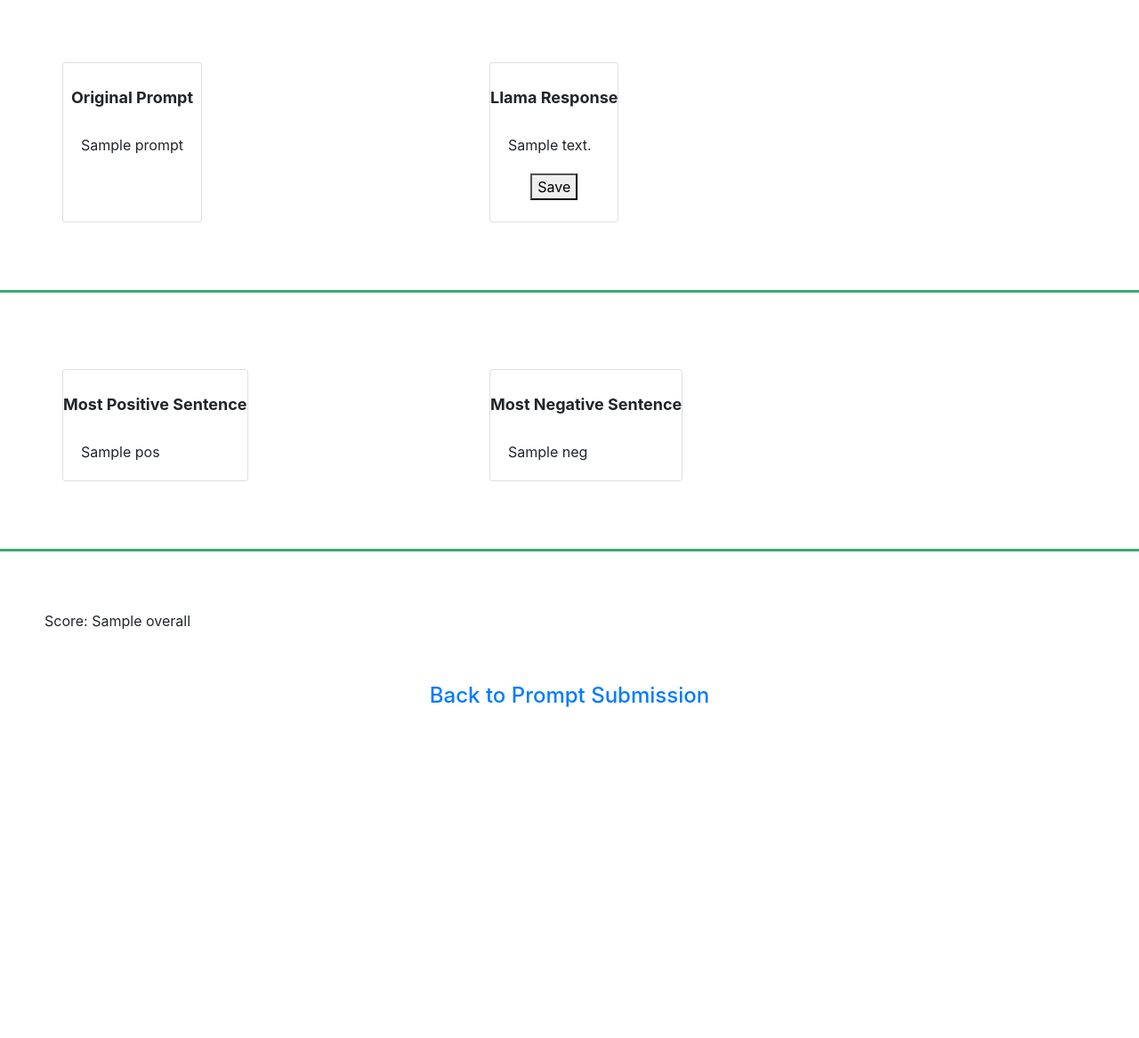
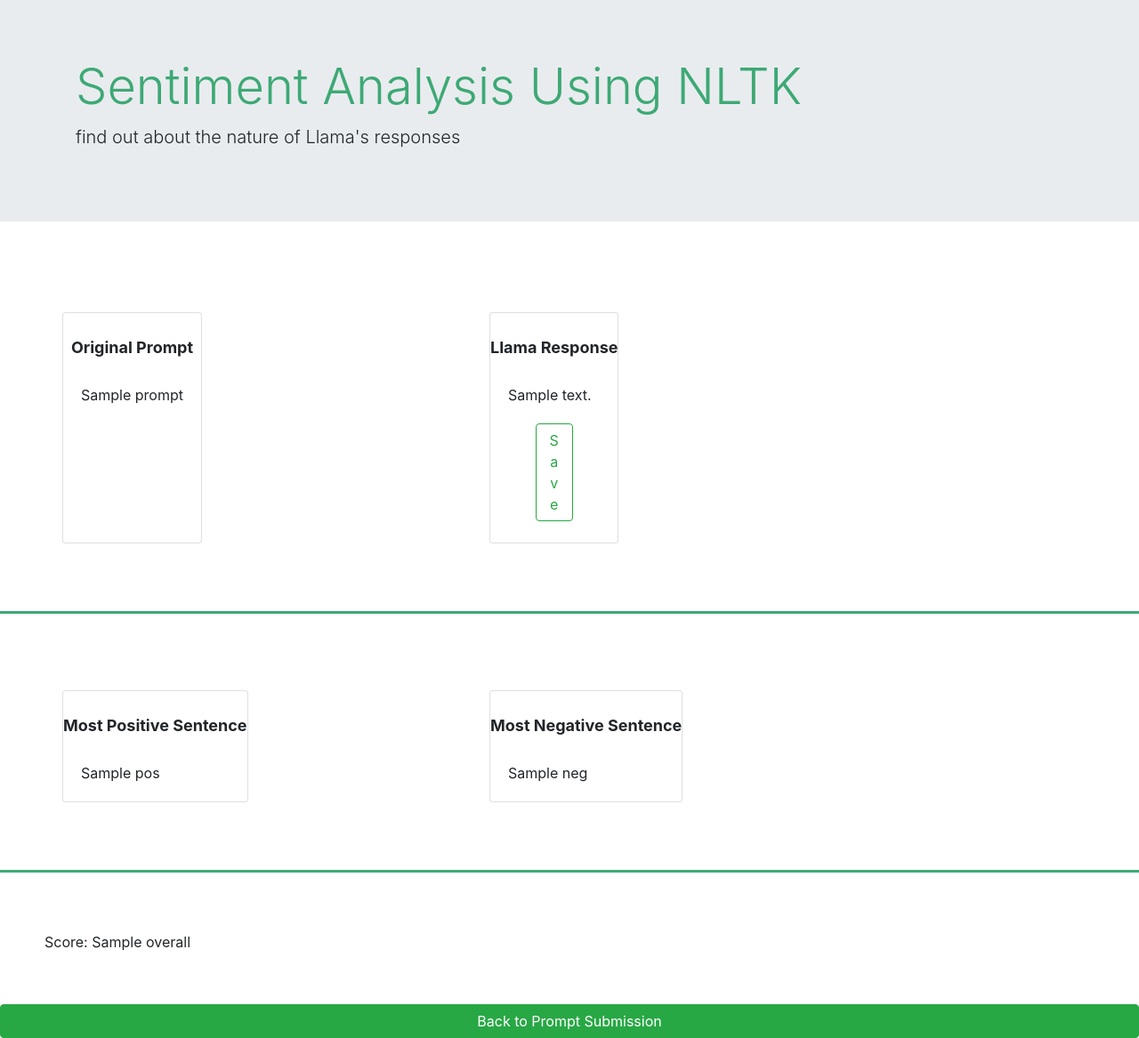
Before and after one commit to khinzen/final-project, a Flask app: template templates/result.html in a window 1280 px wide. Shown: the part 56-1223 px from the top of the page at 89% size. Before the commit the page ends 851 px from the top, so only its background shows below. Run offline with Flask 3, Linux system fonts and the light colour scheme; the template is opened without the code that fills it: most values are stand-ins (such as "Sample title", 1, 10 or a date in 2020); parts of the project's set-up code (start-up, migrations or seed data) failed here and were passed over.

Commit message:
edit dashboard
edit css dashboard

```diff
--- a/static/styles/main.css
+++ b/static/styles/main.css
@@ -63,3 +63,9 @@ hr {
     border: none;
     background-color: rgb(239, 166, 88);
 }
+
+#savebutton {
+    padding-right: 20px;
+    padding-bottom: 5px;
+    padding-left: 20px;
+}
--- a/templates/result.html
+++ b/templates/result.html
@@ -1,6 +1,12 @@
 {% extends "index.html" %}
 
 {% block content %}
+<div class="jumbotron jumbotron-fluid">
+  <div class="container">
+    <h1 class="display-4">Sentiment Analysis Using NLTK</h1>
+    <p class="lead">find out about the nature of Llama's responses</p>
+  </div>
+</div>
 <div class="flex-container">
     <div class="left-content">
         <div class="card">
@@ -22,7 +28,9 @@
             </div>
             <center>
               <form action="{{ url_for('save') }}">
-                <button type="submit">Save</button>
+                <div class="col-6 mx-auto">
+                  <button class="btn btn-outline-success btn-block" type="submit">Save</button>
+                </div>
               </form>
             </center>
             <br>
@@ -57,5 +65,9 @@
   <label>Score:&#160;</label>
     {{ overall }}
 </div>
-<center><h4><a href="{{ url_for('hello') }}">Back to Prompt Submission</a><br><br></h4></center>
+<center>
+<form action="{{ url_for('hello') }}">
+  <button class="btn btn-success btn-block" type="submit">Back to Prompt Submission</button>
+</form>
+</center>
 {% endblock %}
```
Also changed, not shown: instance/database.db.
